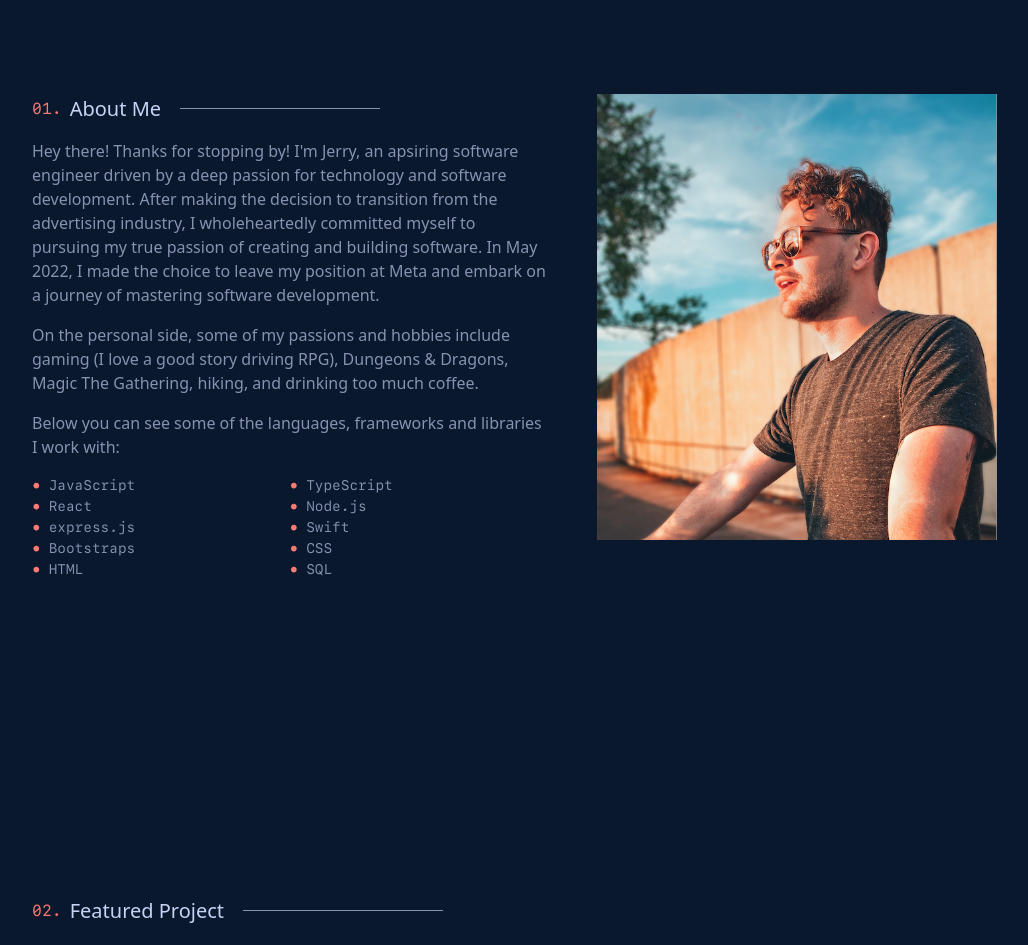
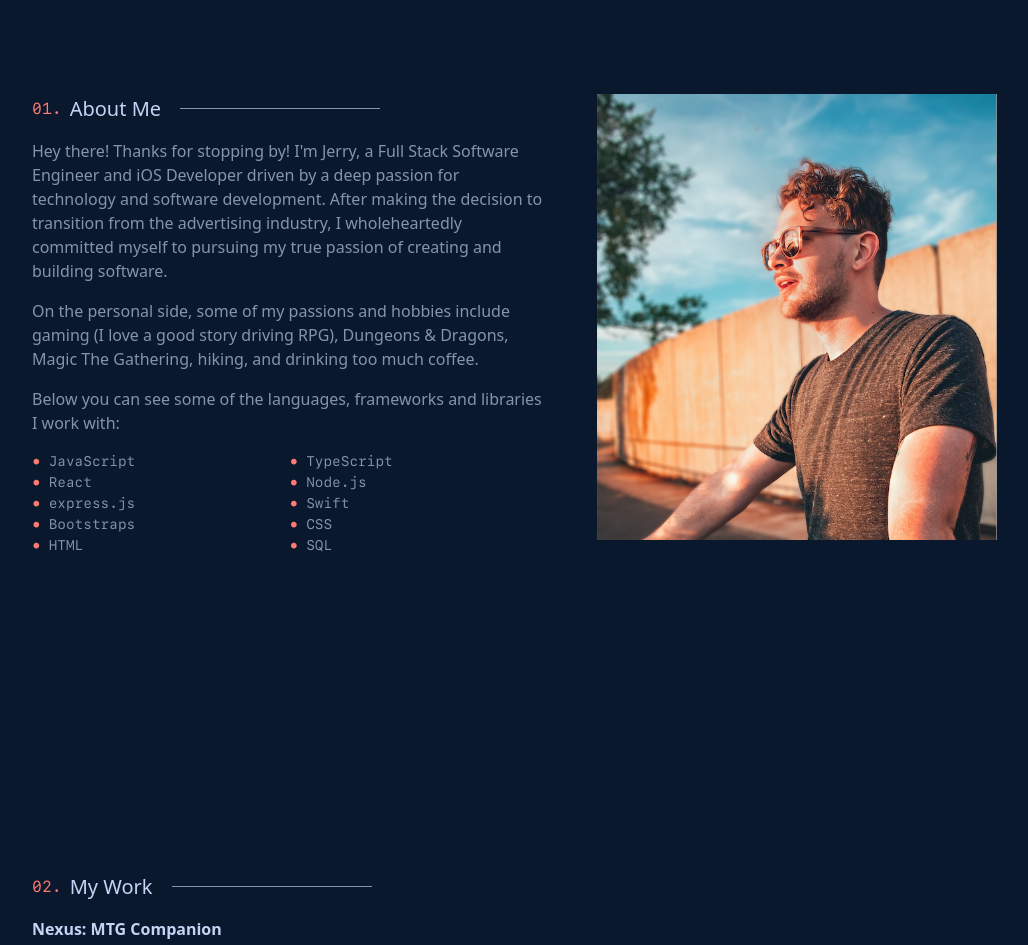
Before and after one commit to Jerryc95/portfolio, a React (Create React App) app: page / in a window 1280 px wide. Shown: the part 720-1665 px from the top of the page, without its empty margins (138-1166 px from the left). Built offline with nearby package versions, Linux system fonts and the light colour scheme.

Commit message:
update copy

```diff
--- a/src/components/about/about.tsx
+++ b/src/components/about/about.tsx
@@ -23,13 +23,11 @@ const About = () => {
         <div className="about-title">About Me</div>
         <div className="about-content">
           <p>
-            Hey there! Thanks for stopping by! I'm Jerry, an apsiring software
-            engineer driven by a deep passion for technology and software
-            development. After making the decision to transition from the
-            advertising industry, I wholeheartedly committed myself to pursuing
-            my true passion of creating and building software. In May 2022, I
-            made the choice to leave my position at Meta and embark
-            on a journey of mastering software development.
+            Hey there! Thanks for stopping by! I'm Jerry, a Full Stack Software
+            Engineer and iOS Developer driven by a deep passion for technology
+            and software development. After making the decision to transition
+            from the advertising industry, I wholeheartedly committed myself to
+            pursuing my true passion of creating and building software.
           </p>
           <p>
             On the personal side, some of my passions and hobbies include gaming
--- a/src/components/featuredProject.tsx
+++ b/src/components/featuredProject.tsx
@@ -14,7 +14,7 @@ const FeaturedProject = () => {
 
   return (
     <div className="featured-project-container">
-      <div className="featured-project-title">Featured Project</div>
+      <div className="featured-project-title">My Work</div>
       <a
         className="project-link"
         href={"https://playnexus.app"}
--- a/src/components/navBar/menuItems.ts
+++ b/src/components/navBar/menuItems.ts
@@ -5,7 +5,7 @@ export const MenuItems = [
         cName: 'nav-links'
     },
     {
-        title: 'Projects',
+        title: 'Work',
         url: '#projects',
         cName: 'nav-links'
     },
```
